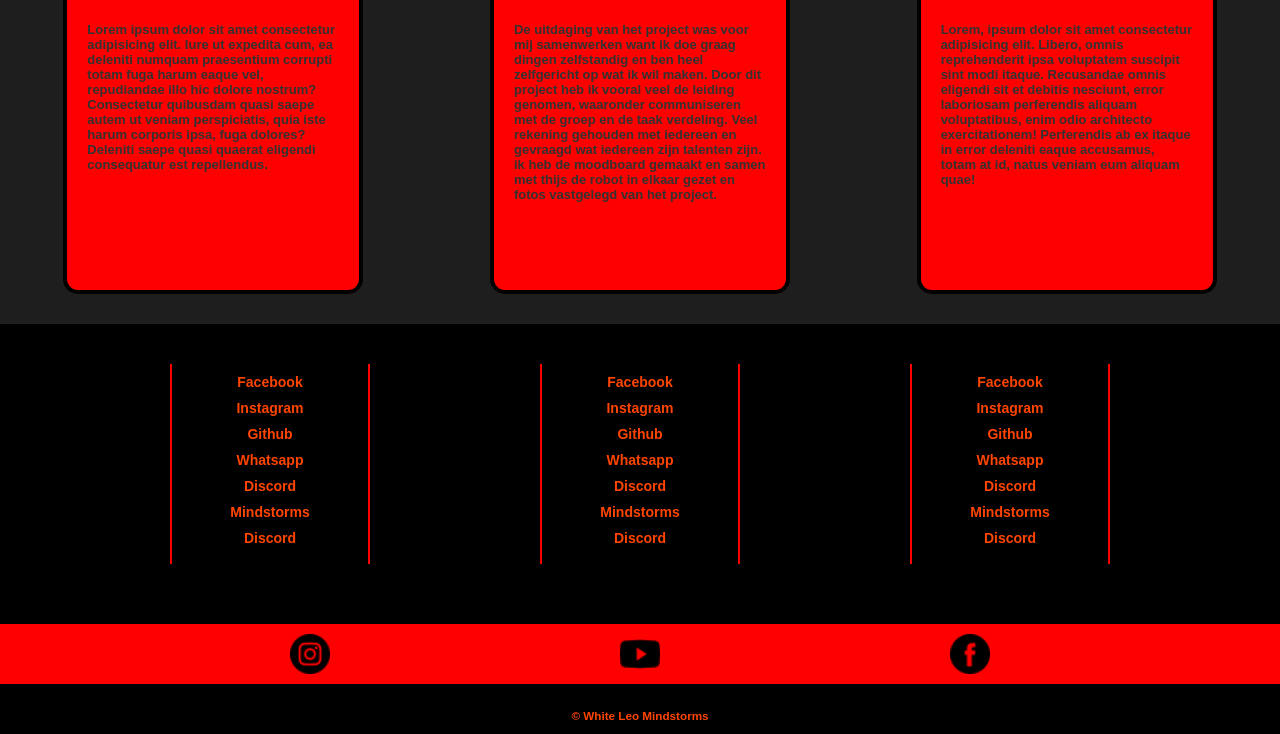
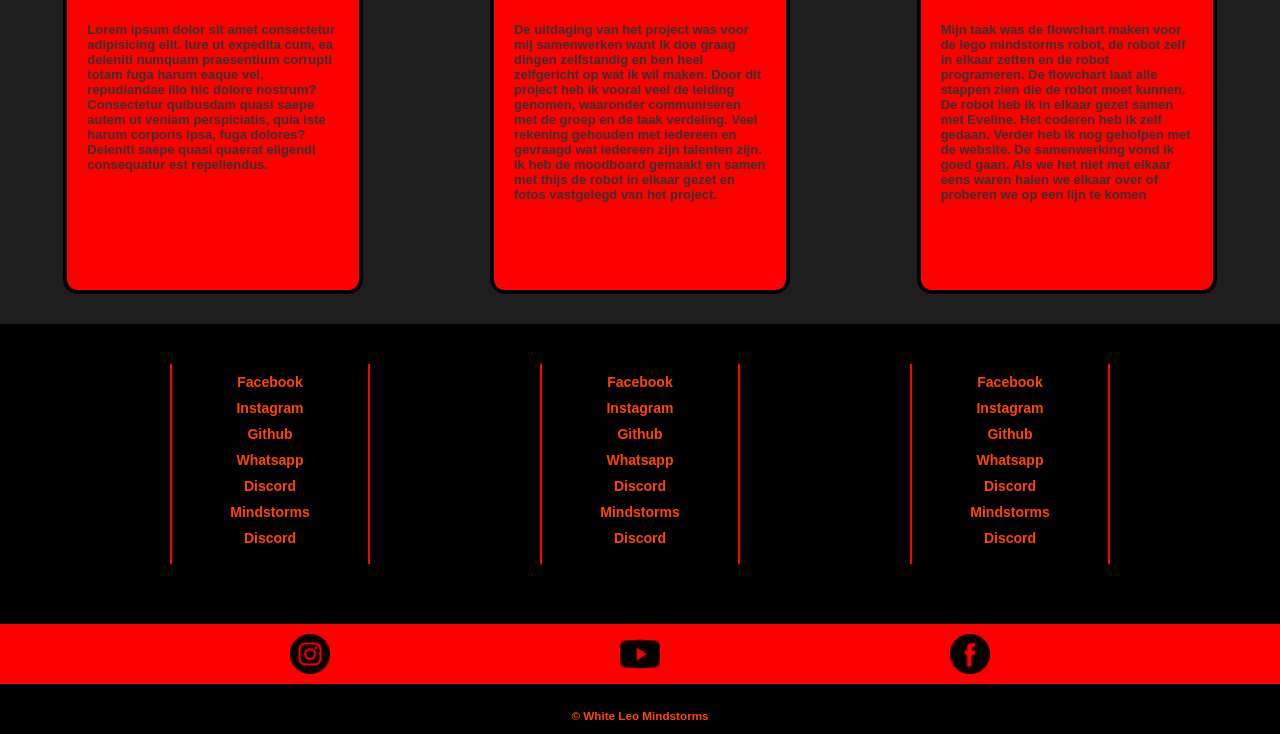
Before and after one commit to ProjectWeek2022/ProjectWeek2022.Github.io, a plain HTML site: page team.html in a window 1280 px wide. Shown: the part 1845-2579 px from the top of the page. Drawn offline with Linux system fonts and the light colour scheme.

Commit message:
Add files via upload

```diff
--- a/team.html
+++ b/team.html
@@ -81,7 +81,8 @@
      <div class="zoom">
         <div class="aboutus">
             <img class="afb" src="afbeeldingen/Thijs.JPG">
-            <h4>Lorem, ipsum dolor sit amet consectetur adipisicing elit. Libero, omnis reprehenderit ipsa voluptatem suscipit sint modi itaque. Recusandae omnis eligendi sit et debitis nesciunt, error laboriosam perferendis aliquam voluptatibus, enim odio architecto exercitationem! Perferendis ab ex itaque in error deleniti eaque accusamus, totam at id, natus veniam eum aliquam quae!</h4>
+            <h4>Mijn taak was de flowchart maken voor de lego mindstorms robot, de robot zelf in elkaar zetten en de robot programeren. De flowchart laat alle stappen zien die de robot moet kunnen. De robot heb ik in elkaar gezet samen met Eveline. Het coderen heb ik zelf gedaan. Verder heb ik nog geholpen met de website.
+De samenwerking vond ik goed gaan. Als we het niet met elkaar eens waren halen we elkaar over of proberen we op een lijn te komen</h4>
         </div>
     </div>
 </div>
```
